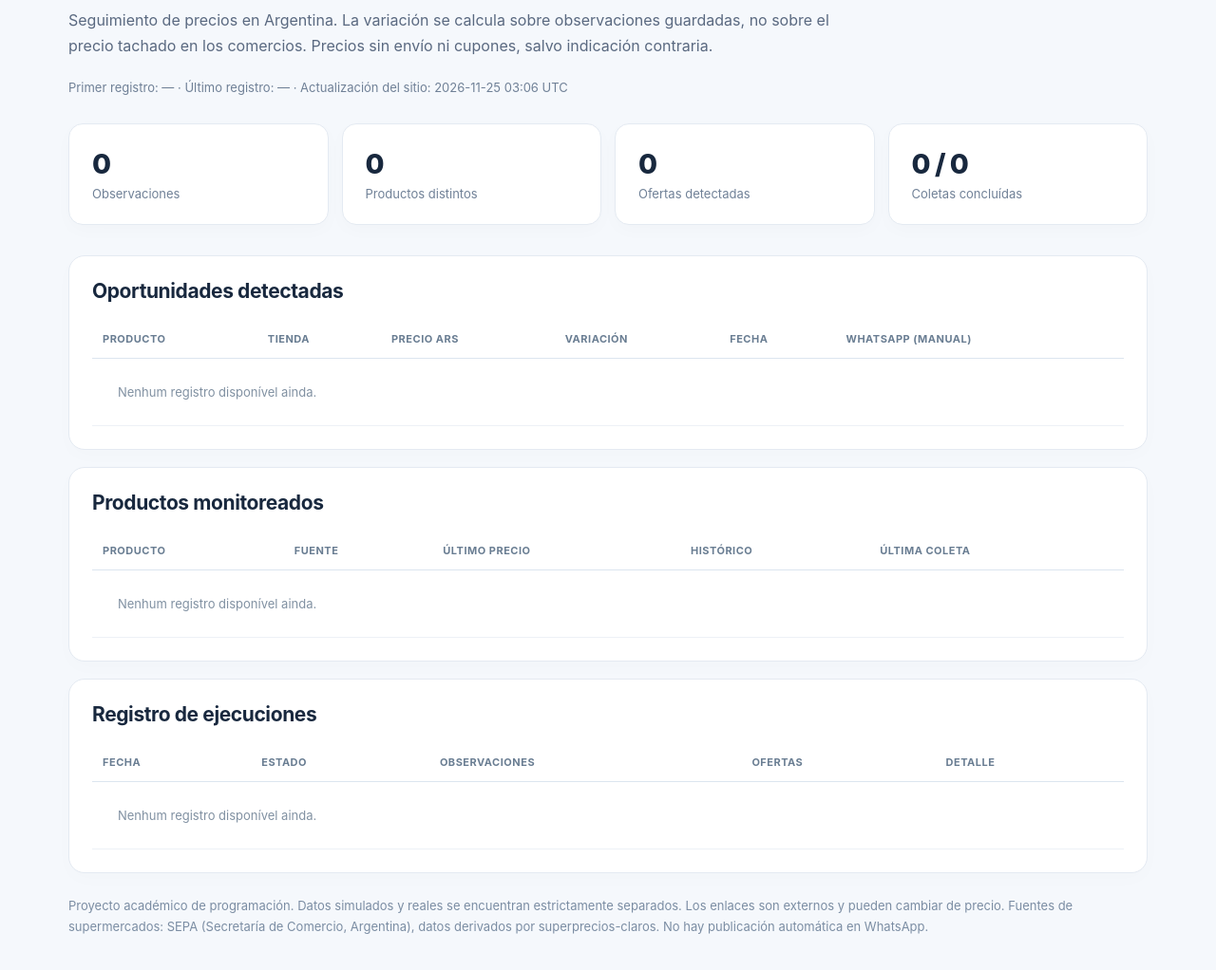
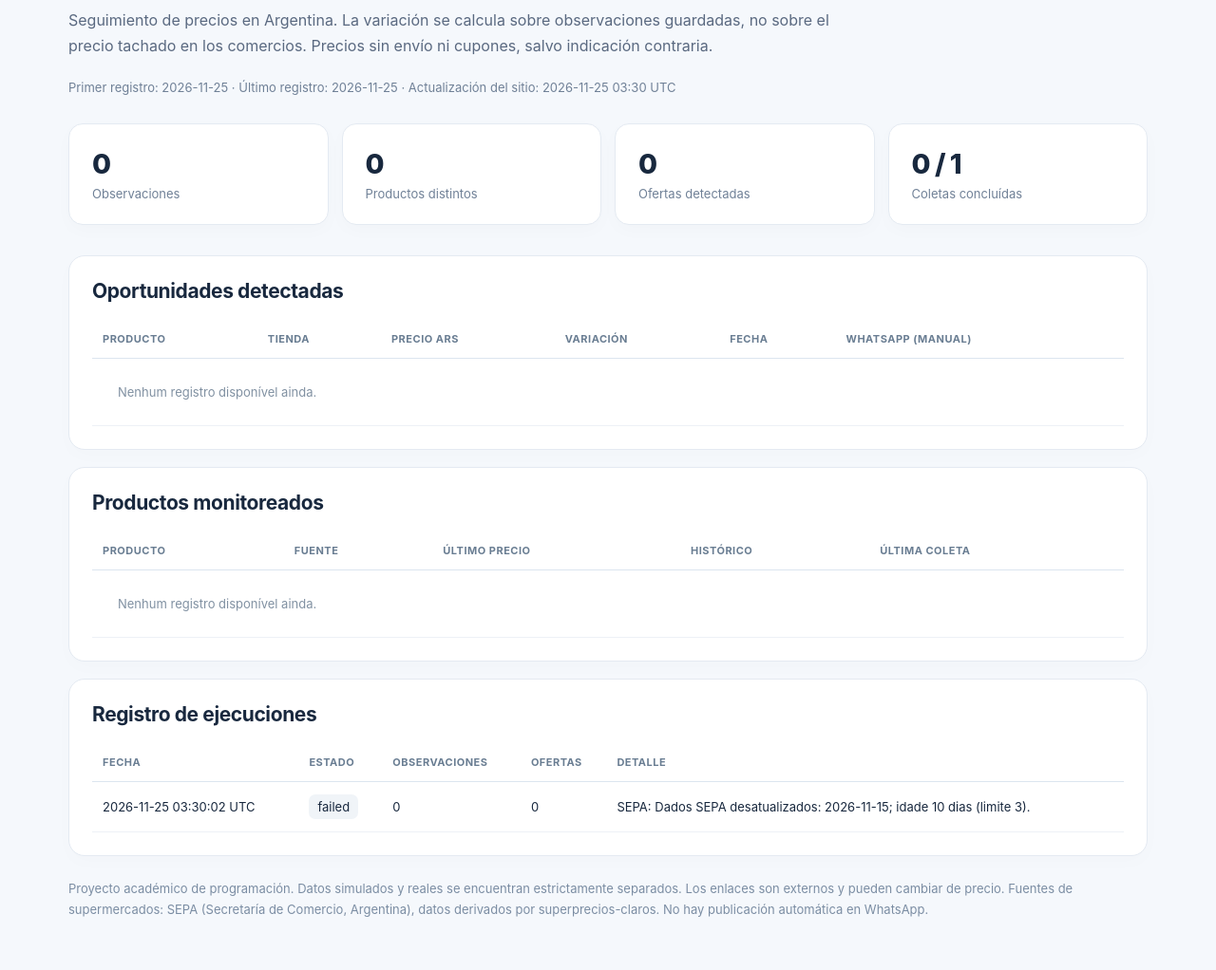
Before and after one commit to Wenz-W/promoradar-argentina, a plain HTML site: page docs/index.html in a window 1280 px wide. Shown: the part 206-1228 px from the top of the page at 95% size. Drawn offline with Linux system fonts and the light colour scheme.

Commit message:
data: registro de coleta 2026-11-25T03:30Z

```diff
--- a/docs/index.html
+++ b/docs/index.html
@@ -24,10 +24,10 @@ footer{margin-top:24px;font-size:13px;color:#7b8da3;line-height:1.65}
 <nav><a href="./index.html">Datos reales</a><a href="./demo.html">Demostración</a><a href="./catalogo.html">Catálogo de ofertas</a></nav></header>
 <main><span class="banner">SIN COLECTAS REALES TODAVÍA</span><h1>Monitoreo real — Argentina</h1>
 <p class="intro">Seguimiento de precios en Argentina. La variación se calcula sobre observaciones guardadas, no sobre el precio tachado en los comercios. Precios sin envío ni cupones, salvo indicación contraria.</p>
-<p class="smallprint">Primer registro: — · Último registro: — · Actualización del sitio: 2026-11-25 03:06 UTC</p>
-<div class="stats"><div class="stat"><div class="stat-val">0</div><div class="stat-name">Observaciones</div></div><div class="stat"><div class="stat-val">0</div><div class="stat-name">Productos distintos</div></div><div class="stat"><div class="stat-val">0</div><div class="stat-name">Ofertas detectadas</div></div><div class="stat"><div class="stat-val">0 / 0</div><div class="stat-name">Coletas concluídas</div></div></div>
+<p class="smallprint">Primer registro: 2026-11-25 · Último registro: 2026-11-25 · Actualización del sitio: 2026-11-25 03:30 UTC</p>
+<div class="stats"><div class="stat"><div class="stat-val">0</div><div class="stat-name">Observaciones</div></div><div class="stat"><div class="stat-val">0</div><div class="stat-name">Productos distintos</div></div><div class="stat"><div class="stat-val">0</div><div class="stat-name">Ofertas detectadas</div></div><div class="stat"><div class="stat-val">0 / 1</div><div class="stat-name">Coletas concluídas</div></div></div>
 <section><h2>Oportunidades detectadas</h2><div class="tbl"><table><thead><tr><th>Producto</th><th>Tienda</th><th>Precio ARS</th><th>Variación</th><th>Fecha</th><th>WhatsApp (manual)</th></tr></thead><tbody><tr><td colspan="6" class="empty">Nenhum registro disponível ainda.</td></tr></tbody></table></div></section>
 <section><h2>Productos monitoreados</h2><div class="tbl"><table><thead><tr><th>Producto</th><th>Fuente</th><th>Último precio</th><th>Histórico</th><th>Última coleta</th></tr></thead><tbody><tr><td colspan="6" class="empty">Nenhum registro disponível ainda.</td></tr></tbody></table></div></section>
-<section><h2>Registro de ejecuciones</h2><div class="tbl"><table><thead><tr><th>Fecha</th><th>Estado</th><th>Observaciones</th><th>Ofertas</th><th>Detalle</th></tr></thead><tbody><tr><td colspan="6" class="empty">Nenhum registro disponível ainda.</td></tr></tbody></table></div></section>
+<section><h2>Registro de ejecuciones</h2><div class="tbl"><table><thead><tr><th>Fecha</th><th>Estado</th><th>Observaciones</th><th>Ofertas</th><th>Detalle</th></tr></thead><tbody><tr><td>2026-11-25 03:30:02 UTC</td><td><span class="state">failed</span></td><td>0</td><td>0</td><td>SEPA: Dados SEPA desatualizados: 2026-11-15; idade 10 dias (limite 3).</td></tr></tbody></table></div></section>
 </main><footer>Proyecto académico de programación. Datos simulados y reales se encuentran estrictamente separados. Los enlaces son externos y pueden cambiar de precio. Fuentes de supermercados: SEPA (Secretaría de Comercio, Argentina), datos derivados por superprecios-claros. No hay publicación automática en WhatsApp.</footer>
 </div><script>document.querySelectorAll('.copy').forEach(b=>b.addEventListener('click',async()=>{try{await navigator.clipboard.writeText(JSON.parse(b.dataset.text));b.textContent='Copiado';}catch(e){alert('Copiado no disponible; usa un navegador HTTPS.');}}));</script></body></html>
--- a/docs/ofertas.json
+++ b/docs/ofertas.json
@@ -1,5 +1,5 @@
 {
-  "generated_at": "2026-11-25T03:06:31.439379+00:00",
+  "generated_at": "2026-11-25T03:30:02.482575+00:00",
   "mode": "real",
   "max_age_hours": 30.0,
   "max_offer_days": 7.0,
--- a/docs/runs.csv
+++ b/docs/runs.csv
@@ -1 +1,2 @@
 run_id,started_at,status,observations_count,offers_count,error
+501f45f71685470e8a927bf0782475f6,2026-11-25T03:30:02.293679+00:00,failed,0,0,SEPA: Dados SEPA desatualizados: 2026-11-15; idade 10 dias (limite 3).
```
Also changed, not shown: docs/offers.csv (line endings or trailing spaces), 3 other files.
